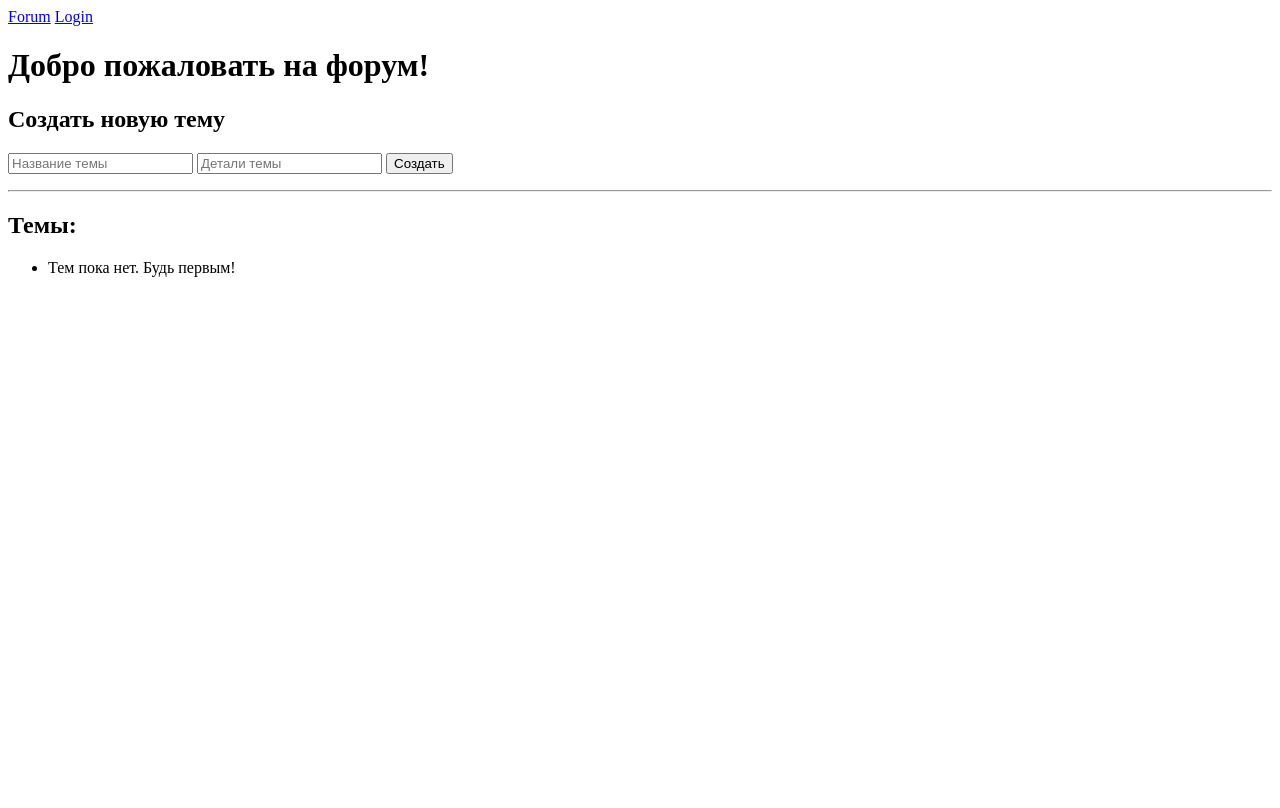
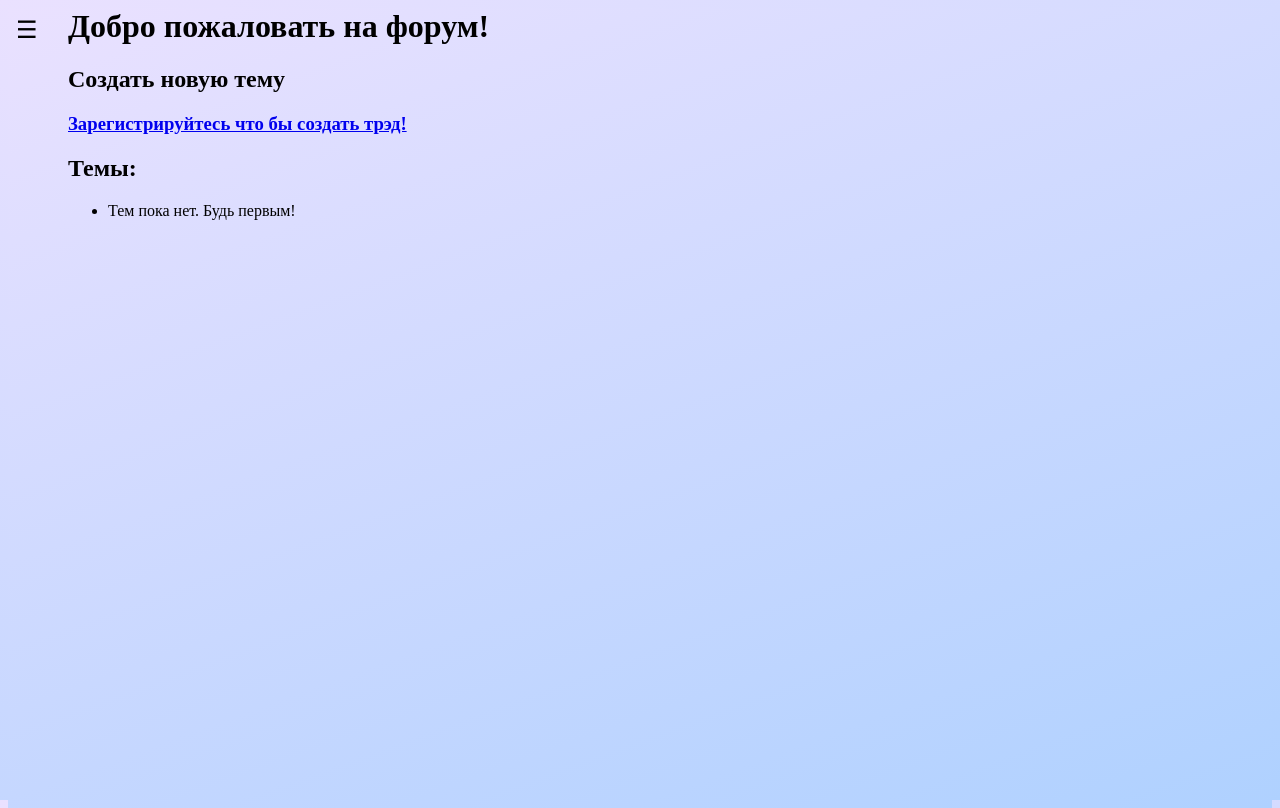
Before and after one commit to Denis-Chukanov/group_portal, a Django app: page / in a window 1280 px wide. Before the commit the page ends 277 px from the top, so only its background shows below. Run offline with Django 4.2, Linux system fonts and the light colour scheme; data that the repository does not hold is empty.

Commit message:
css of side bar and fixed forum

```diff
--- a/static/css/style.css
+++ b/static/css/style.css
@@ -0,0 +1,85 @@
+html, body {
+    height: 100%;
+    overflow-y: scroll;
+    background: linear-gradient(160deg, #eae1ff, #afd1ff);
+}
+
+.sidebar {
+    background-color: #2c3e50;
+    color: white;
+    width: 130px;
+    transition: width 0.3s ease;
+    overflow: hidden;
+    display: flex;
+    flex-direction: column;
+    height: 100vh;
+    position: fixed;
+    top: 0;
+    left: 0;
+}
+
+.sidebar.collapsed {
+    width: 4%;
+    height: 9%;
+    background-color: unset;
+}
+
+.sidebar .toggle-btn {
+    background: none;
+    border: none;
+    color: white;
+    padding: 1rem;
+    font-size: 1.5rem;
+    cursor: pointer;
+    text-align: left;
+}
+
+.sidebar ul {
+    list-style: none;
+    padding: 0;
+    margin: 0;
+}
+
+.sidebar.collapsed ul {
+    display: none;
+}
+
+.sidebar ul li a,
+.sidebar ul li span {
+    display: block;
+    width: 100%;
+    color: white;
+    text-decoration: none;
+}
+
+.sidebar.collapsed ul li span {
+    display: none;
+}
+
+.sidebar ul li {
+    padding: 1rem;
+    transition: background 0.2s;
+}
+
+.sidebar ul li:hover {
+    background-color: #34495e;
+}
+
+.sidebar .toggle-btn {
+    background: none;
+    border: none;
+    color: white;
+    padding: 1rem;
+    font-size: 1.5rem;
+    cursor: pointer;
+    text-align: left;
+    width: 100%;
+  }
+
+.sidebar.collapsed ~ .main-content {
+    margin-left: 60px;
+}
+
+.no-transition {
+    transition: none !important;
+  }
--- a/templates/base.html
+++ b/templates/base.html
@@ -1,13 +1,54 @@
 <html lang="en">
 <head>
     <meta charset="UTF-8">
-    <title>???</title>
+    <title>Group project</title>
     {% load static %}
     <link rel="stylesheet" href="{% static 'css/style.css' %}">
 </head>
 <body>
     {% include "side_menu.html" %}
-    {% block content %}
-    {% endblock %}
+    <div class="main-content" id="main-content">
+        {% block content %}
+        {% endblock %}
+    </div>
+
+    <script>
+        document.addEventListener("DOMContentLoaded", function () {
+          const sidebar = document.getElementById("sidebar");
+          const mainContent = document.getElementById("main-content");
+          const isCollapsed = localStorage.getItem("sidebarCollapsed") !== "false"; // по умолчанию свернуто
+          sidebar.classList.add("no-transition");
+          mainContent.classList.add("no-transition");
+
+          if (isCollapsed) {
+            sidebar.classList.add("collapsed");
+            mainContent.style.marginLeft = "60px";
+          }
+          else {
+            mainContent.style.marginLeft = "130px";
+          }
+
+          setTimeout(() => {
+            sidebar.classList.remove("no-transition");
+            mainContent.classList.remove("no-transition");
+          }, 50);
+        });
+
+        function toggleSidebar() {
+          const sidebar = document.getElementById("sidebar");
+          const mainContent = document.getElementById("main-content");
+          sidebar.classList.toggle("collapsed");
+
+          if (sidebar.classList.contains("collapsed")) {
+            mainContent.style.marginLeft = "60px";
+          }
+          else {
+            mainContent.style.marginLeft = "130px";
+          }
+
+          // Сохраняем состояние
+          localStorage.setItem("sidebarCollapsed", sidebar.classList.contains("collapsed"));
+        }
+      </script>
 </body>
 </html>
--- a/templates/forum/forum_main_page.html
+++ b/templates/forum/forum_main_page.html
@@ -3,6 +3,7 @@
 {% block content %}
     <h1>Добро пожаловать на форум!</h1>
     <h2>Создать новую тему</h2>
+    {% if request.user.is_authenticated %}
         <form method="post" action="{% url 'forum_create_thread' %}">
             {% csrf_token %}
             <input type="text" name="title" placeholder="Название темы" required>
@@ -18,4 +19,15 @@
                 <li>Тем пока нет. Будь первым!</li>
             {% endfor %}
         </ul>
+    {% else %}
+        <h3><a href="{% url 'user_login_menu' %}">Зарегистрируйтесь что бы создать трэд!<a/></h3>
+        <h2>Темы:</h2>
+        <ul>
+            {% for thread in threads %}
+                <li><a href="{% url 'thread_details' thread.id %}">{{ thread.title }}</a> ({{ thread.created_at|date:"d.m.Y H:i" }})</li>
+            {% empty %}
+                <li>Тем пока нет. Будь первым!</li>
+            {% endfor %}
+        </ul>
+    {% endif %}
 {% endblock %}
--- a/templates/side_menu.html
+++ b/templates/side_menu.html
@@ -1,8 +1,20 @@
 {% load static %}
 {% if request.user.is_authenticated %}
-    <a href="{% url 'forum_main_page' %}" >Forum</a>
+    <div class="sidebar" id="sidebar">
+    <button class="toggle-btn" onclick="toggleSidebar()" style="color: black;">☰</button>
+    <ul>
+        <li><a href="{% url 'forum_main_page' %}">🏠 Forum</a></li>
+        <li>⚙️ Settings</li>
+        <li><a href="{% url 'logout' %}">👤 Logout</a></li>
+    </ul>
+    </div>
 {% else %}
-    <a href="{% url 'forum_main_page' %}" >Forum</a>
-        <a href="{% url 'user_login_menu' %}">Login</a>
+    <div class="sidebar" id="sidebar">
+    <button class="toggle-btn" onclick="toggleSidebar()" style="color: black;">☰</button>
+    <ul>
+        <li><a href="{% url 'forum_main_page' %}">🏠 Forum</a></li>
+        <li>⚙️ Settings</li>
+        <li><a href="{% url 'user_login_menu' %}">👤 Login</a></li>
+    </ul>
     </div>
 {% endif %}
```
Lines whose indentation alone changed are shown as unchanged.
